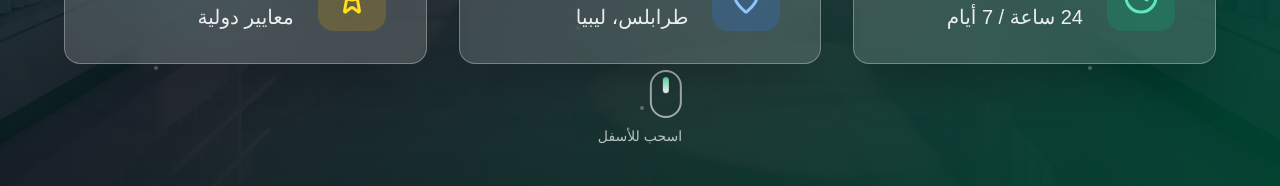
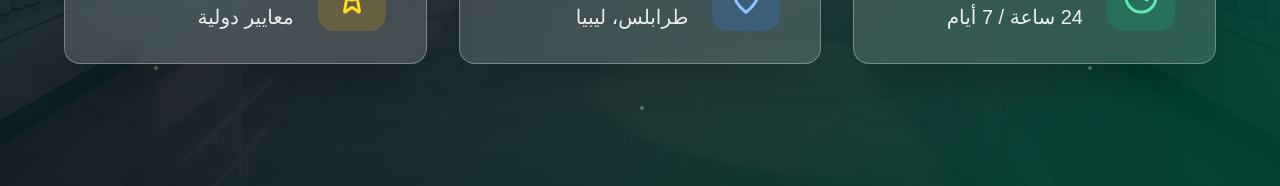
Before and after one commit to Win11HW/Health, a Next.js app: page / in a window 1280 px wide. Shown: the part 614-800 px from the top of the page. Built offline with nearby package versions, Linux system fonts and the light colour scheme.

Commit message:
Add "use client" directive to Hero component and remove scroll indicator for cleaner layout

```diff
--- a/components/Hero.tsx
+++ b/components/Hero.tsx
@@ -1,3 +1,5 @@
+"use client";
+
 import Image from 'next/image';
 import Link from 'next/link';
 import { Phone, ArrowLeft, Clock, MapPin, Award, Sparkles } from "lucide-react";
@@ -162,14 +164,6 @@ export default function Hero() {
           </div>
 
         </div>
-
-        {/* Scroll Indicator */}
-        <div className="absolute bottom-10 left-1/2 transform -translate-x-1/2 scroll-indicator">
-          <div className="w-8 h-12 border-2 border-white/60 rounded-full flex justify-center relative">
-            <div className="w-1.5 h-4 bg-gradient-to-b from-emerald-300 to-white rounded-full mt-2 animate-bounce"></div>
-          </div>
-          <p className="text-white/70 text-sm mt-2 font-medium">اسحب للأسفل</p>
-        </div>
       </div>
     </div>
   );
```
